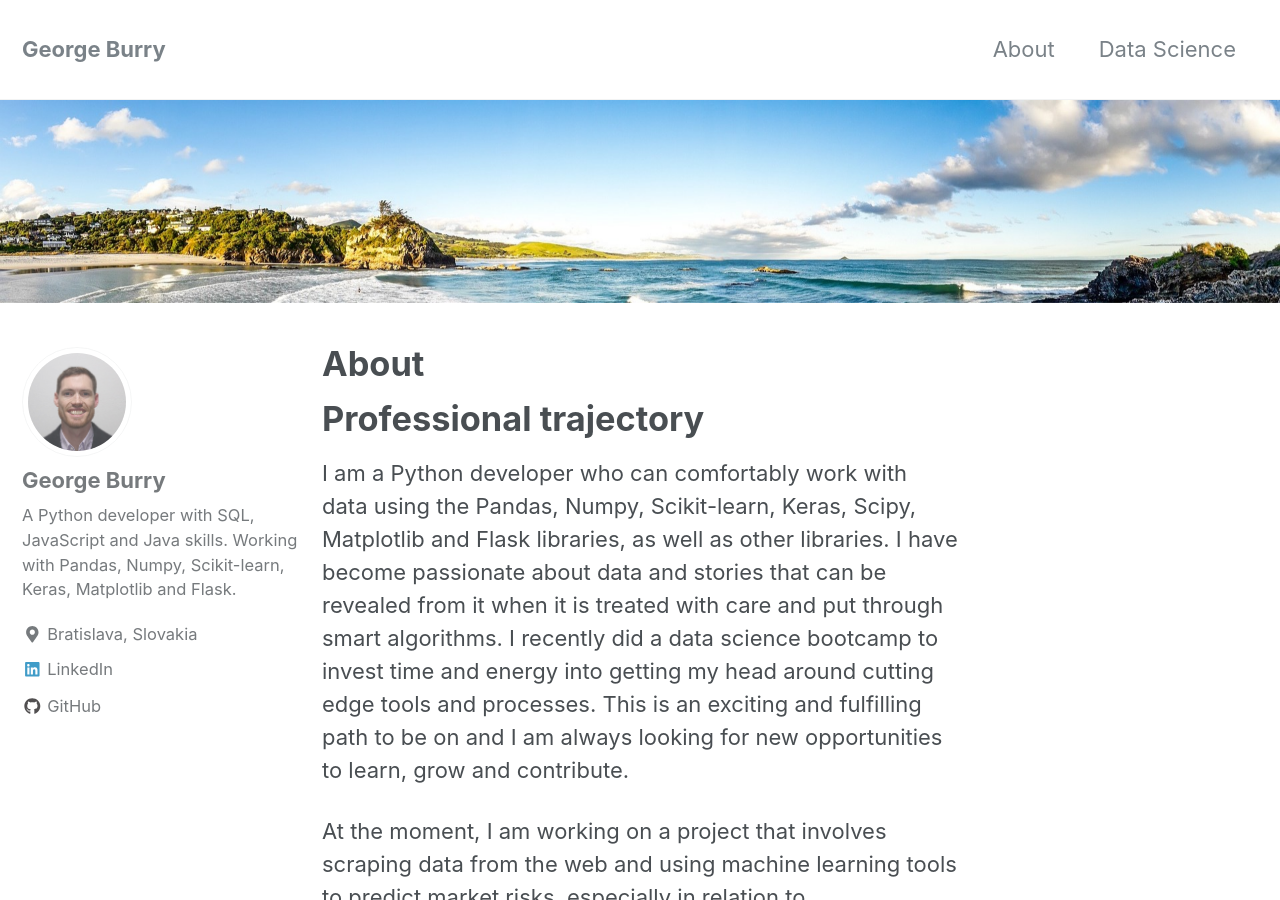
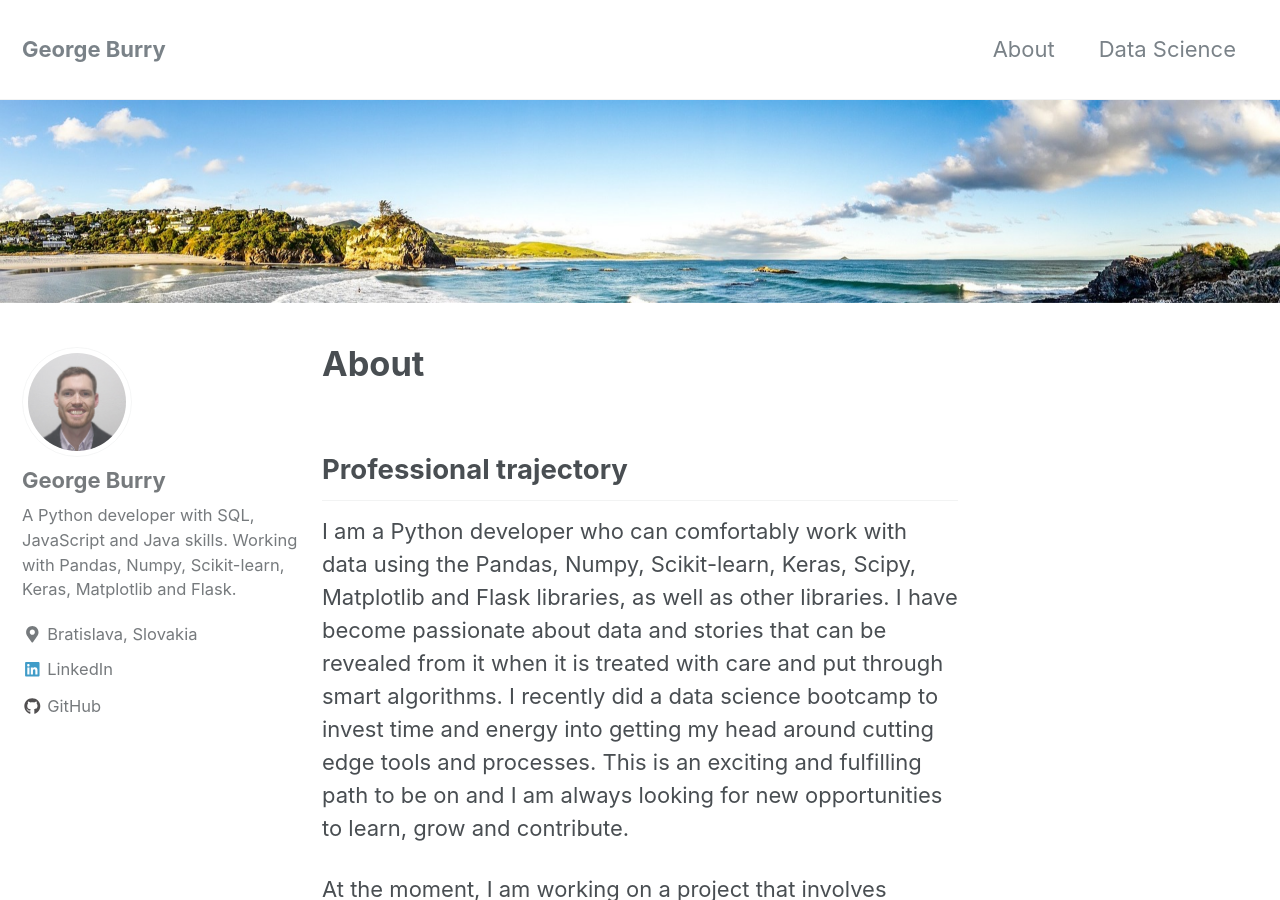
Before and after one commit to georgeburry/georgeburry.github.io, a Jekyll site: the page built from _pages/about.md, in a window 1280 px wide and 900 px high. Built offline with Jekyll 4.4.1, drawn with Linux system fonts in a browser that asks for light colours; nearby versions of some CDN libraries.

```diff
--- a/_pages/about.md
+++ b/_pages/about.md
@@ -4,12 +4,12 @@ permalink: /about/
 header:
   image: "/images/about-header.jpg"
 ---
-# Professional trajectory
+## Professional trajectory
 I am a Python developer who can comfortably work with data using the Pandas, Numpy, Scikit-learn, Keras, Scipy, Matplotlib and Flask libraries, as well as other libraries. I have become passionate about data and stories that can be revealed from it when it is treated with care and put through smart algorithms. I recently did a data science bootcamp to invest time and energy into getting my head around cutting edge tools and processes. This is an exciting and fulfilling path to be on and I am always looking for new opportunities to learn, grow and contribute.
 
 At the moment, I am working on a project that involves scraping data from the web and using machine learning tools to predict market risks, especially in relation to cryptocurrencies. I think that blockchain has an important role to play across all industries and it's necessary for people to be educated on what how the technology actually works, the broader range of benefits it can offer, what are its risks, and most interestingly to me, how can those risks be mitigated. In addition, I am exploring unique approaches for training a time-series forecasting model that can accurately predict using unseen data, without needing to be retrained. In particular, I am interested in combining the strengths of machine learning and blockchain technology to predict future risks.
 
-# Who I am
+## Who I am
 I was born in New Zealand, however I grew up and spent most of my life in Melbourne, Australia. When I was fifteen years old, I took my first flying lessons. This was a great chapter in my life, because I experienced exhilaration and freedom through the flying pursuit.
 
 At university I decided to study aerospace engineering, as I enjoy making things and obviously I am interested in aviation. I was fortunate to have the chance to study in China and The Netherlands and do an internship in Austria during my years as a student. That period has really shaped who I am today.
```
